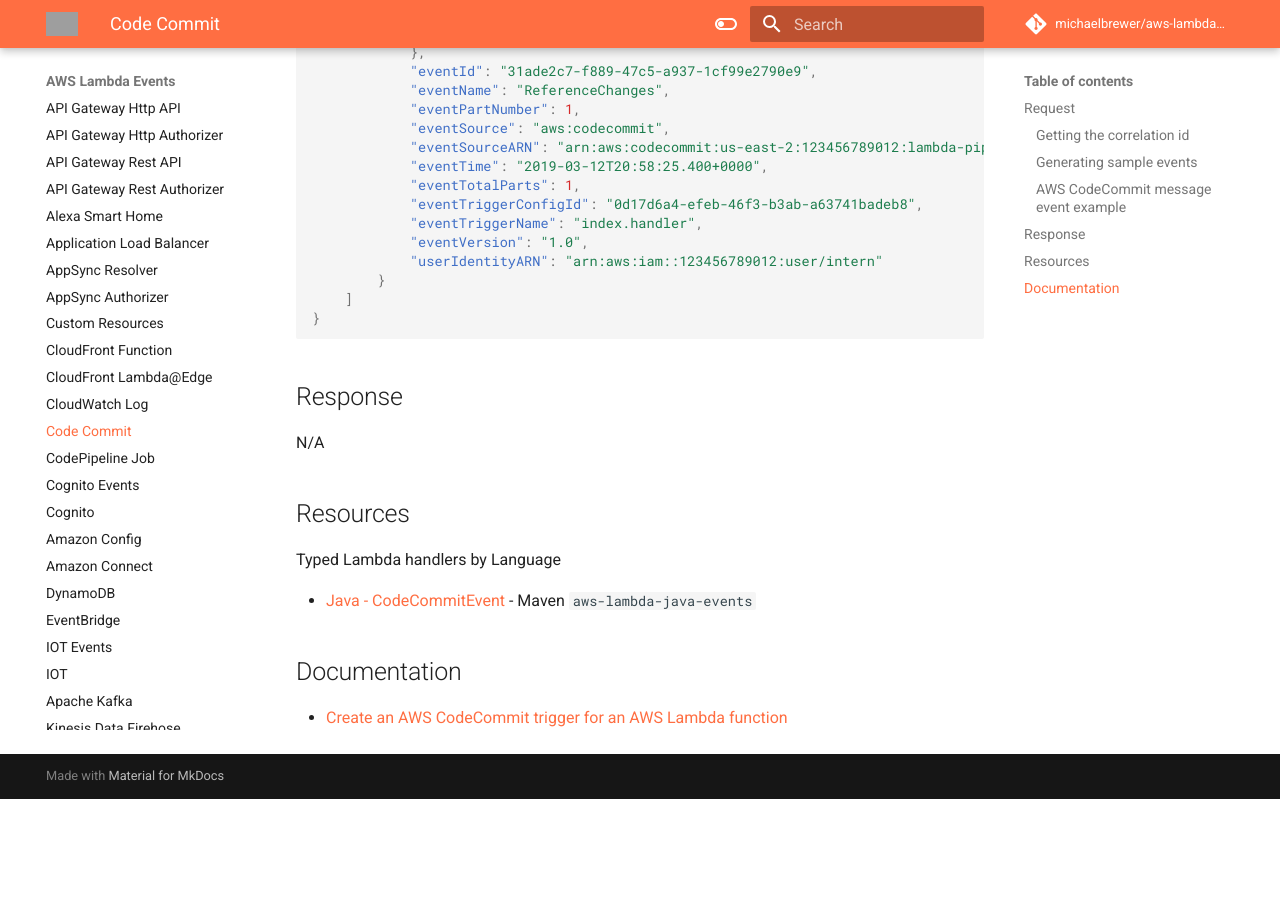
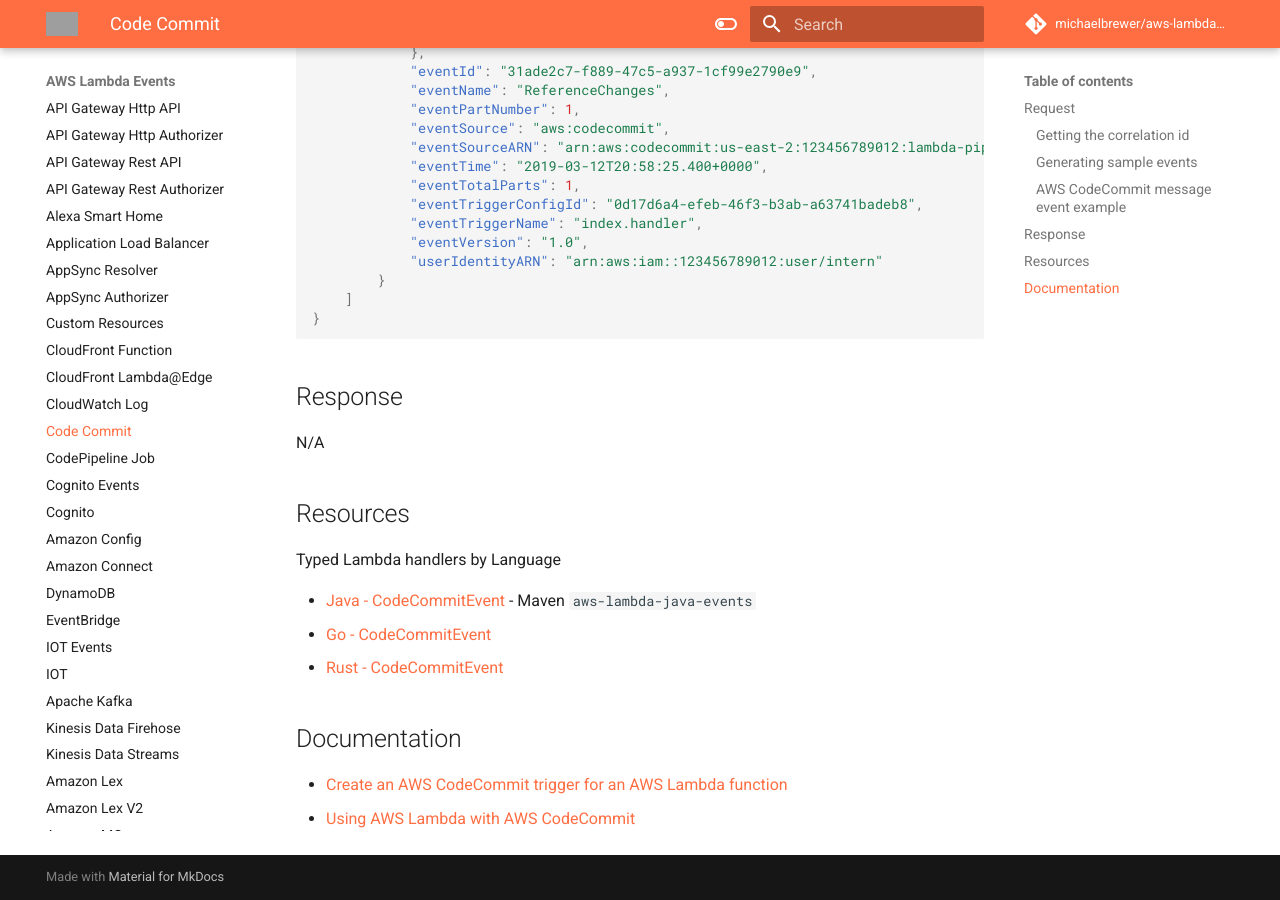
Before and after one commit to michaelbrewer/aws-lambda-events, an MkDocs documentation site: the page built from docs/code-commit.md, in a window 1280 px wide and 900 px high, scrolled down 855 px. Built offline with MkDocs 1.6.1 and Material for MkDocs 9.7.7, drawn with Linux system fonts in a browser that asks for light colours; comment, search, counter and statistics services are not loaded; before the commit the page ends 1654 px from its top, so only the background shows below that; grey boxes are pictures that could not be loaded.

Commit message:
docs(code-commit): Add links and libraries

```diff
--- a/docs/code-commit.md
+++ b/docs/code-commit.md
@@ -54,7 +54,10 @@
 Typed Lambda handlers by Language
 
 - [Java - CodeCommitEvent](https://github.com/aws/aws-lambda-java-libs/blob/master/aws-lambda-java-events/src/main/java/com/amazonaws/services/lambda/runtime/events/CodeCommitEvent.java) - Maven `aws-lambda-java-events`
+- [Go - CodeCommitEvent](https://github.com/aws/aws-lambda-go/blob/main/events/README_CodeCommit.md)
+- [Rust - CodeCommitEvent](https://github.com/LegNeato/aws-lambda-events/blob/master/aws_lambda_events/src/generated/code_commit.rs)
 
 ## Documentation
 
 - [Create an AWS CodeCommit trigger for an AWS Lambda function](https://docs.aws.amazon.com/codecommit/latest/userguide/how-to-notify-lambda.html)
+- [Using AWS Lambda with AWS CodeCommit](https://docs.aws.amazon.com/lambda/latest/dg/services-codecommit.html)
```
